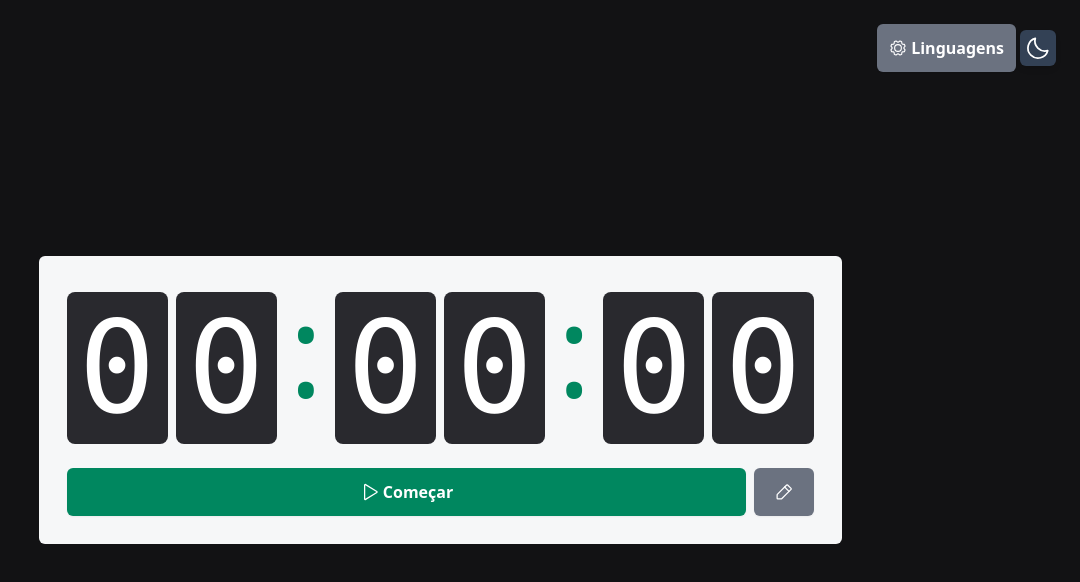
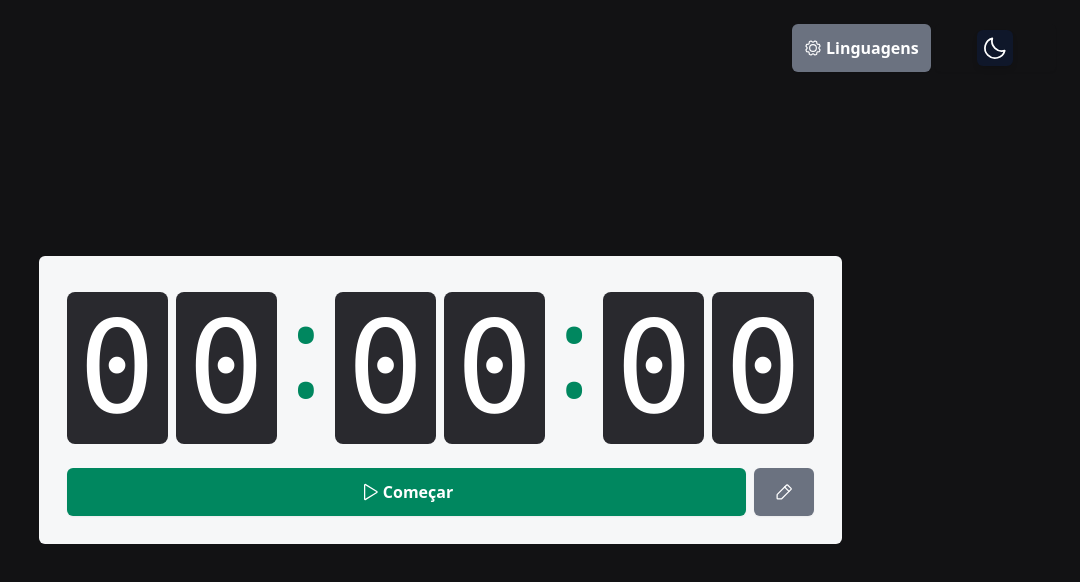
Before and after one commit to LucasSantus/time-flies, a Next.js app: page / in a window 1280 px wide. Shown: the top 582 px of the page, without its empty margins (200-1280 px from the left). Built offline with nearby package versions, Linux system fonts and the light colour scheme.

Commit message:
:pushpin: update code animations

```diff
--- a/src/components/Button.tsx
+++ b/src/components/Button.tsx
@@ -14,7 +14,7 @@ export interface IButtonProps {
 export const Button: React.FC<IButtonProps> = ({ title, icon, className, variants, onClick, type = "button" }) => {
   return (
     <motion.button
-      variants={variants}
+      {...variants}
       type={type}
       className={classNames(
         "flex h-12 w-full items-center justify-center gap-1 rounded-md py-3 text-base font-semibold text-white shadow-sm",
--- a/src/components/Countdown/CountdownColon.tsx
+++ b/src/components/Countdown/CountdownColon.tsx
@@ -7,7 +7,7 @@ interface ICountdownColonProps {
 
 export const CountdownColon: React.FC<ICountdownColonProps> = ({ variants }) => {
   return (
-    <motion.div variants={variants}>
+    <motion.div {...variants}>
       <span className="hidden select-none items-center justify-center pb-10 text-5xl text-custom-green-500 sm:flex sm:text-9xl">
         :
       </span>
--- a/src/components/Countdown/CountdownNumber.tsx
+++ b/src/components/Countdown/CountdownNumber.tsx
@@ -10,7 +10,7 @@ interface ICountdownNumberProps {
 export const CountdownNumber: React.FC<ICountdownNumberProps> = ({ number, variants }) => {
   return (
     <motion.div
-      variants={variants}
+      {...variants}
       className="h-full select-none rounded bg-custom-gray-500 p-2 font-mono text-9xl text-white sm:rounded-lg sm:p-0 md:p-3"
     >
       {number}
--- a/src/components/Countdown/index.tsx
+++ b/src/components/Countdown/index.tsx
@@ -19,10 +19,10 @@ export const Countdown: React.FC = () => {
 
   return (
     <motion.div
-      variants={animateContainer()}
+      {...animateContainer()}
       className="grid min-w-min items-center justify-center gap-4 rounded-md bg-[#f6f7f8] p-7 dark:bg-custom-gray-700"
     >
-      <motion.div variants={animateButton({ delay: 0.7 })}>
+      <motion.div {...animateButton({ delay: 0.7 })}>
         <CountdownStructure />
       </motion.div>
 
--- a/src/components/ThemesModes.tsx
+++ b/src/components/ThemesModes.tsx
@@ -1,6 +1,8 @@
+import { animateButton } from "@/contants/animate";
 import { THEME_MODES } from "@/contants/themes";
 import { useThemeMode } from "@/hooks/Themes/useThemeMode";
 import { IThemeTypes } from "@/types/Theme";
+import { Button } from "./Button";
 
 export const ThemesMode: React.FC = () => {
   const { getThemeMode, setThemeMode } = useThemeMode();
@@ -12,9 +14,13 @@ export const ThemesMode: React.FC = () => {
   return (
     <>
       {THEME_MODES.filter(({ theme }) => theme !== getThemeMode()).map(({ icon, theme }, index) => (
-        <button key={index} onClick={() => handleClick(theme)}>
-          {icon}
-        </button>
+        <Button
+          className=""
+          icon={icon}
+          variants={animateButton({ delay: 0.7 })}
+          key={index}
+          onClick={() => handleClick(theme)}
+        />
       ))}
     </>
   );
--- a/src/contants/themes.tsx
+++ b/src/contants/themes.tsx
@@ -1,24 +1,18 @@
 import { SIZE_ICON } from "@/contants/globals";
 import { IThemesModeTypes } from "@/types/Theme";
+import classNames from "classnames";
 import { Moon, Sun } from "phosphor-react";
+
+const CLASSNAMES =
+  "flex h-9 w-9 items-center justify-center rounded-md bg-slate-500 p-1 text-white shadow-md hover:opacity-75";
 
 export const THEME_MODES: IThemesModeTypes[] = [
   {
     theme: "light",
-    icon: (
-      <Sun
-        size={SIZE_ICON}
-        className="bg-custom-reseda-500 flex h-9 w-9 items-center justify-center rounded-md p-1 text-white shadow-md hover:opacity-75"
-      />
-    ),
+    icon: <Sun size={SIZE_ICON} className={classNames(CLASSNAMES, "bg-slate-700")} />,
   },
   {
     theme: "dark",
-    icon: (
-      <Moon
-        size={SIZE_ICON}
-        className="flex h-9 w-9 items-center justify-center rounded-md bg-slate-700 p-1 text-white shadow-md hover:opacity-75"
-      />
-    ),
+    icon: <Moon size={SIZE_ICON} className={classNames(CLASSNAMES, "bg-slate-900")} />,
   },
 ];
```
